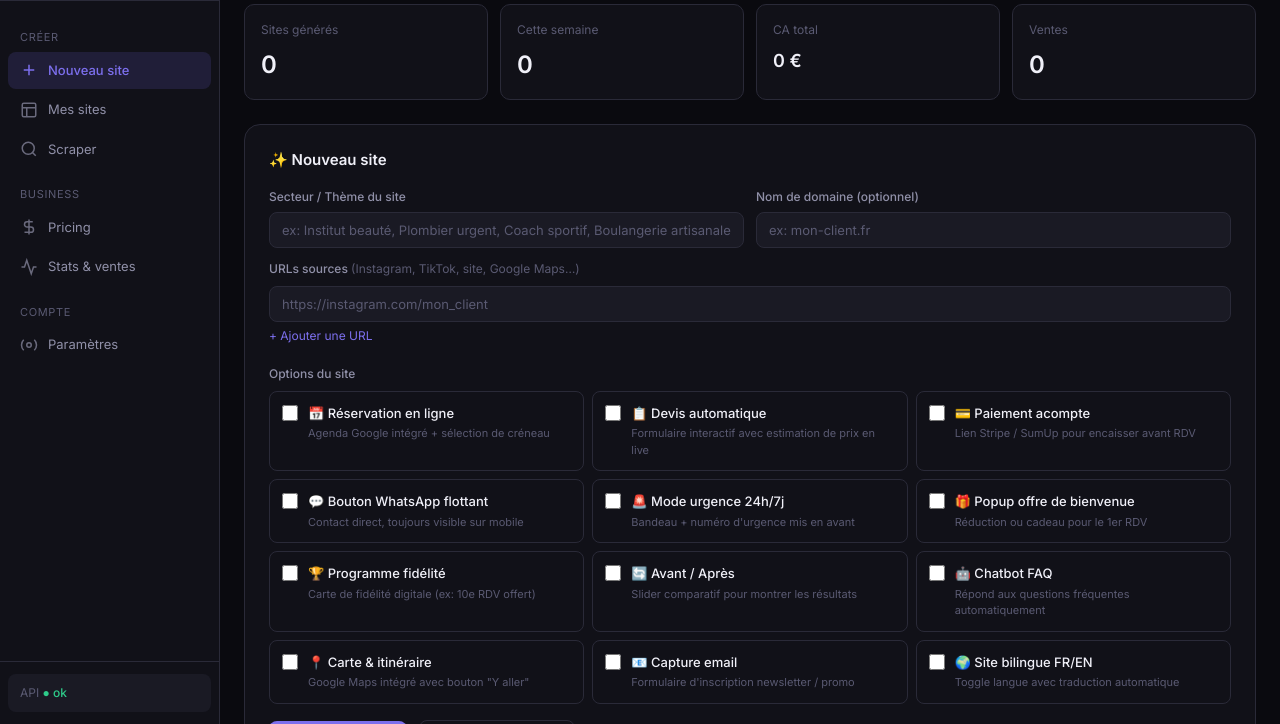
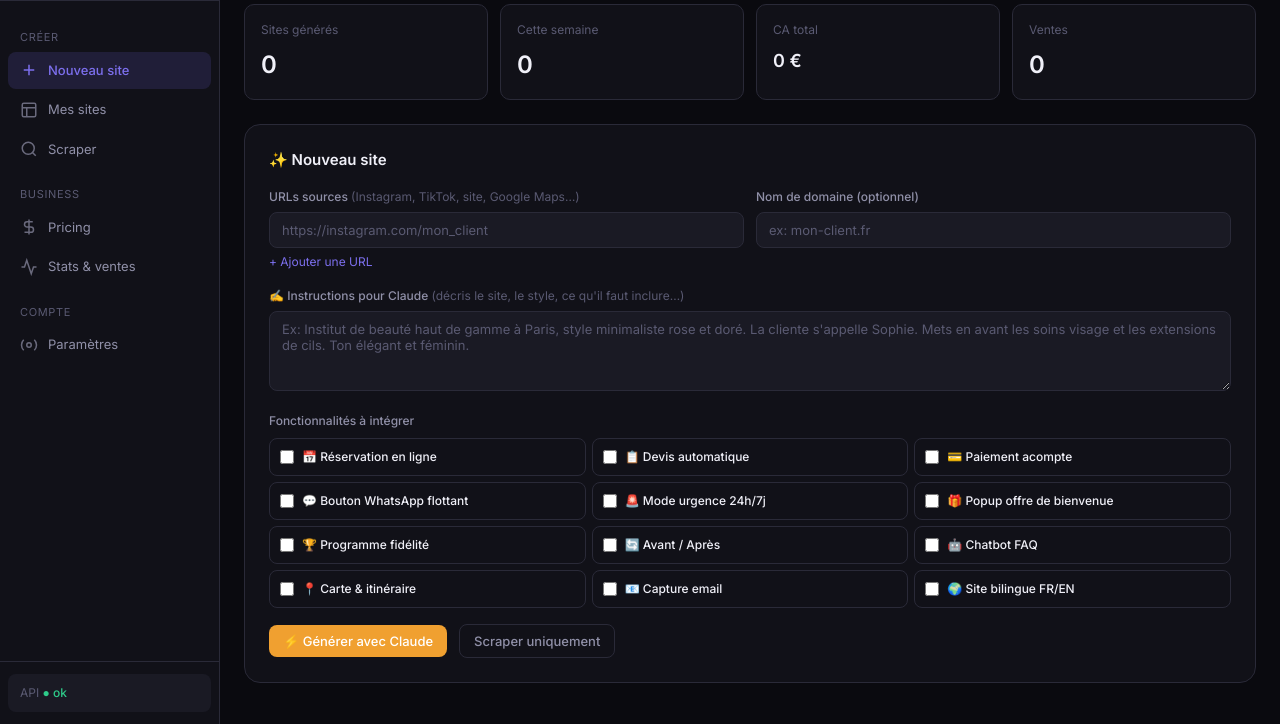
Before and after one commit to AlexP1605/sitegen-api, a website: page public/dashboard.html in a window 1280 px wide. Shown: the part 76-800 px from the top of the page. Drawn offline with Linux system fonts and the light colour scheme.

Commit message:
Add files via upload

```diff
--- a/public/dashboard.html
+++ b/public/dashboard.html
@@ -43,6 +43,7 @@ body{font-family:'Inter',sans-serif;background:var(--bg);color:var(--text);min-h
 .btn-ghost{background:transparent;color:var(--text2);border:1px solid var(--border)}.btn-ghost:hover{background:var(--bg3);color:var(--text)}
 .btn-danger{background:rgba(224,80,96,.1);color:var(--danger);border:1px solid rgba(224,80,96,.2)}.btn-danger:hover{background:rgba(224,80,96,.2)}
 .btn-success{background:rgba(46,204,138,.1);color:var(--success);border:1px solid rgba(46,204,138,.2)}
+.btn-claude{background:#F0A030;color:#fff;border:none}.btn-claude:hover{background:#d4891f}
 .btn-sm{padding:5px 10px;font-size:12px}.btn-icon{width:32px;height:32px;padding:0;justify-content:center;border-radius:7px}
 .card{background:var(--bg2);border:1px solid var(--border);border-radius:var(--radius-lg);padding:20px}
 .stat-grid{display:grid;grid-template-columns:repeat(4,1fr);gap:12px;margin-bottom:24px}
@@ -62,12 +63,12 @@ textarea{resize:vertical}
 .url-item{display:flex;gap:8px;align-items:center}.url-item input{flex:1}
 .add-url{display:flex;align-items:center;gap:6px;font-size:12px;color:var(--accent);cursor:pointer;padding:6px 0;background:none;border:none;font-family:inherit}
 /* Options checkboxes */
-.options-grid{display:grid;grid-template-columns:repeat(3,1fr);gap:8px;margin-top:8px}
-.option-card{padding:12px;border:1px solid var(--border);border-radius:8px;cursor:pointer;transition:all .15s;display:flex;align-items:flex-start;gap:10px}
+.options-grid{display:grid;grid-template-columns:repeat(3,1fr);gap:6px;margin-top:8px}
+.option-card{padding:9px 10px;border:1px solid var(--border);border-radius:8px;cursor:pointer;transition:all .15s;display:flex;align-items:center;gap:8px}
 .option-card:hover{border-color:var(--border2)}
-.option-card.selected{border-color:var(--accent);background:var(--accent-glow)}
-.option-card input[type=checkbox]{width:16px;height:16px;flex-shrink:0;margin-top:1px;accent-color:var(--accent)}
-.option-label{font-size:13px;font-weight:500}
+.option-card.selected{border-color:#F0A030;background:rgba(240,160,48,.08)}
+.option-card input[type=checkbox]{width:14px;height:14px;flex-shrink:0;accent-color:#F0A030}
+.option-label{font-size:12px;font-weight:500}
 .option-desc{font-size:11px;color:var(--text3);margin-top:2px}
 /* Progress */
 .progress-bar{height:4px;background:var(--bg3);border-radius:4px;overflow:hidden;margin:12px 0}
@@ -229,6 +230,7 @@ const S={
   urls:[''],
   sector:'',
   options:[],
+  prompt:'',
   editSite:null,
 };
 
@@ -284,30 +286,30 @@ function renderGenerate(){
     <div class="form-title">✨ Nouveau site</div>
     <div class="form-row">
       <div>
-        <label style="display:block;margin-bottom:6px">Secteur / Thème du site</label>
-        <input type="text" id="sectorInput" placeholder="ex: Institut beauté, Plombier urgent, Coach sportif, Boulangerie artisanale..." value="${S.sector}" oninput="S.sector=this.value">
+        <label style="display:block;margin-bottom:6px">URLs sources <span style="color:var(--text3);font-weight:400">(Instagram, TikTok, site, Google Maps…)</span></label>
+        <div class="url-list" id="urlList">${S.urls.map((u,i)=>`<div class="url-item"><input type="url" placeholder="https://instagram.com/mon_client" value="${u}" oninput="S.urls[${i}]=this.value">${i>0?`<button class="btn btn-ghost btn-icon btn-sm" onclick="rmUrl(${i})">✕</button>`:''}</div>`).join('')}</div>
+        <button class="add-url" onclick="addUrl()">+ Ajouter une URL</button>
       </div>
       <div>
         <label style="display:block;margin-bottom:6px">Nom de domaine (optionnel)</label>
-        <input type="text" id="domainInput" placeholder="ex: mon-client.fr" value="${S.domain||''}">
+        <input type="text" id="domainInput" placeholder="ex: mon-client.fr" value="${S.domain||''}" style="margin-bottom:10px">
       </div>
     </div>
     <div style="margin-bottom:16px">
-      <label style="display:block;margin-bottom:8px">URLs sources <span style="color:var(--text3);font-weight:400">(Instagram, TikTok, site, Google Maps…)</span></label>
-      <div class="url-list" id="urlList">${S.urls.map((u,i)=>`<div class="url-item"><input type="url" placeholder="https://instagram.com/mon_client" value="${u}" oninput="S.urls[${i}]=this.value">${i>0?`<button class="btn btn-ghost btn-icon btn-sm" onclick="rmUrl(${i})">✕</button>`:''}</div>`).join('')}</div>
-      <button class="add-url" onclick="addUrl()">+ Ajouter une URL</button>
+      <label style="display:block;margin-bottom:6px">✍️ Instructions pour Claude <span style="color:var(--text3);font-weight:400">(décris le site, le style, ce qu'il faut inclure…)</span></label>
+      <textarea id="promptInput" rows="3" placeholder="Ex: Institut de beauté haut de gamme à Paris, style minimaliste rose et doré. La cliente s'appelle Sophie. Mets en avant les soins visage et les extensions de cils. Ton élégant et féminin." oninput="S.prompt=this.value" style="min-height:80px">${S.prompt||''}</textarea>
     </div>
     <div style="margin-bottom:16px">
-      <label style="display:block;margin-bottom:8px">Options du site</label>
+      <label style="display:block;margin-bottom:8px">Fonctionnalités à intégrer</label>
       <div class="options-grid">${SITE_OPTIONS.map(o=>`
         <div class="option-card ${S.options.includes(o.id)?'selected':''}" onclick="toggleOption('${o.id}',this)">
           <input type="checkbox" ${S.options.includes(o.id)?'checked':''} onclick="event.stopPropagation()">
-          <div><div class="option-label">${o.icon} ${o.label}</div><div class="option-desc">${o.desc}</div></div>
+          <div><div class="option-label">${o.icon} ${o.label}</div></div>
         </div>`).join('')}
       </div>
     </div>
     <div style="display:flex;gap:12px;align-items:center;margin-top:16px">
-      <button class="btn btn-primary" id="genBtn" onclick="doGenerate()">⚡ Générer le site</button>
+      <button class="btn btn-claude" id="genBtn" onclick="doGenerate()">⚡ Générer avec Claude</button>
       <button class="btn btn-ghost" onclick="doScrapeOnly()">Scraper uniquement</button>
     </div>
     <div id="genProgress" style="display:none;margin-top:16px">
@@ -343,7 +345,7 @@ async function doGenerate(){
   try{
     await new Promise(r=>setTimeout(r,400));setStep(1);
     await new Promise(r=>setTimeout(r,500));setStep(2);
-    const res=await api('/api/generate','POST',{urls:urls.length?urls:undefined,sector:S.sector||'general',options:S.options,domain});
+    const res=await api('/api/generate','POST',{urls:urls.length?urls:undefined,sector:S.sector||'general',options:S.options,domain,prompt:S.prompt});
     setStep(3);await new Promise(r=>setTimeout(r,400));setStep(4);
     const site={id:res.site_id,business_name:res.business_data?.business_name||'Nouveau site',sector:S.sector||'general',urls,domain,options:S.options,business_data:res.business_data,html:res.html,created_at:new Date().toISOString(),status:'draft'};
     S.sites.unshift(site);save();
@@ -421,8 +423,8 @@ function renderEdit(){
           </div>
         </div>
         <div style="display:flex;gap:8px">
-          <button class="btn btn-primary btn-sm" onclick="saveEditInfo('${site.id}')">Sauvegarder</button>
-          <button class="btn btn-ghost btn-sm" onclick="regenSite('${site.id}')">🔄 Regénérer</button>
+          <button class="btn btn-claude btn-sm" onclick="saveEditInfo('${site.id}')">Sauvegarder</button>
+          <button class="btn btn-claude btn-sm" onclick="regenSite('${site.id}')">🔄 Regénérer avec Claude</button>
         </div>
       </div>
       <!-- Domain instructions -->
@@ -620,7 +622,7 @@ function siteCard(site){
 }
 
 function filterSites(q){const f=S.sites.filter(s=>(s.business_name||'').toLowerCase().includes(q.toLowerCase())||(s.sector||'').toLowerCase().includes(q.toLowerCase()));document.getElementById('sitesGrid').innerHTML=f.map(siteCard).join('')||'<div class="empty" style="grid-column:1/-1"><p>Aucun résultat</p></div>'}
-function prevSite(id){const s=S.sites.find(x=>x.id===id);if(!s?.html)return;const b=new Blob([s.html],{type:'text/html'});window.open(URL.createObjectURL(b),'_blank');toast('Aperçu ouvert','info')}
+function prevSite(id){const s=S.sites.find(x=>x.id===id);if(!s?.html){toast('Pas de HTML disponible','error');return;}const b=new Blob([s.html],{type:'text/html'});const url=URL.createObjectURL(b);const w=window.open(url,'_blank');if(!w){toast('Autorise les popups pour voir l\'aperçu','error');}else{toast('Aperçu ouvert','info');}}
 function dlSite(id,name){const s=S.sites.find(x=>x.id===id);if(!s?.html)return;const b=new Blob([s.html],{type:'text/html'});const a=document.createElement('a');a.href=URL.createObjectURL(b);a.download=(name||'site').replace(/[^a-z0-9]/gi,'-').toLowerCase()+'.html';a.click();toast('HTML téléchargé','success')}
 function delSite(id){if(!confirm('Supprimer ce site ?'))return;S.sites=S.sites.filter(s=>s.id!==id);save();toast('Supprimé','success');if(S.page==='sites')renderSites();else renderGenerate()}
 function esc(s){return(s||'').replace(/'/g,"\\'").replace(/"/g,'&quot;')}
```
